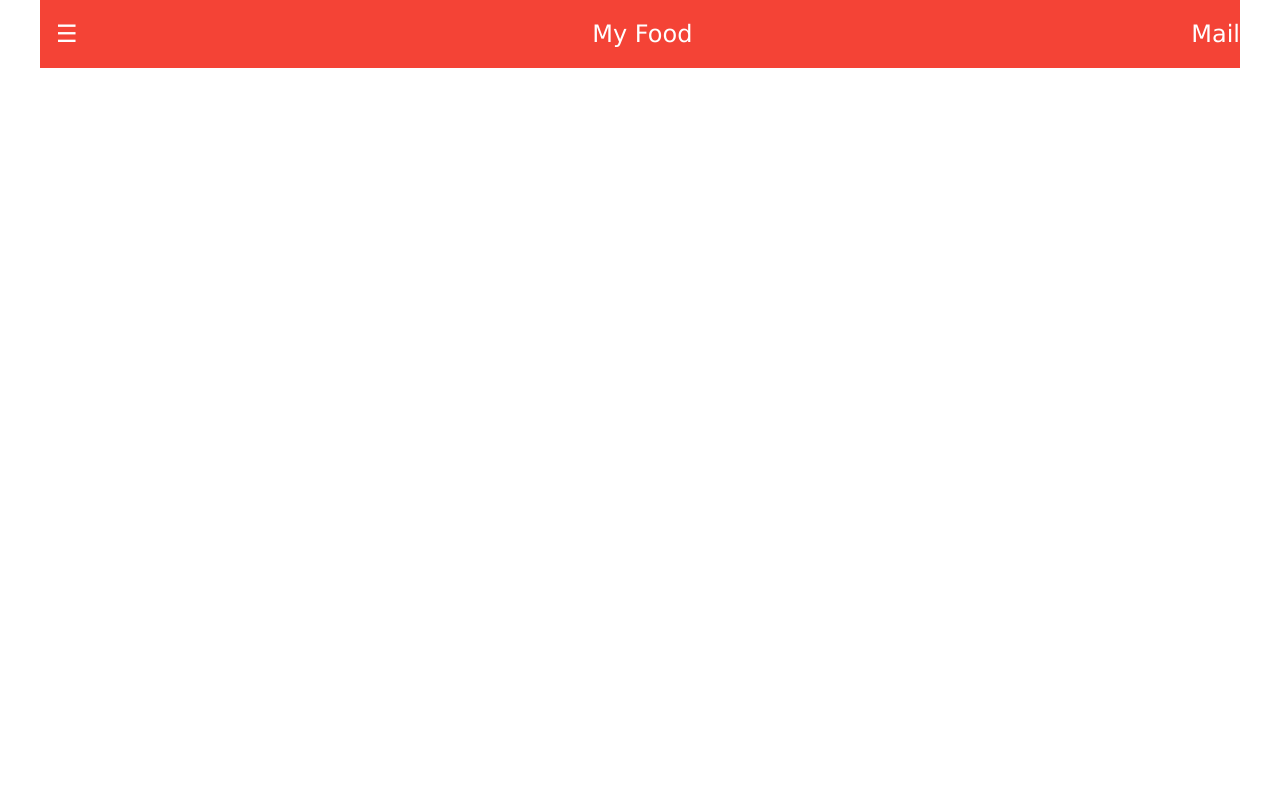
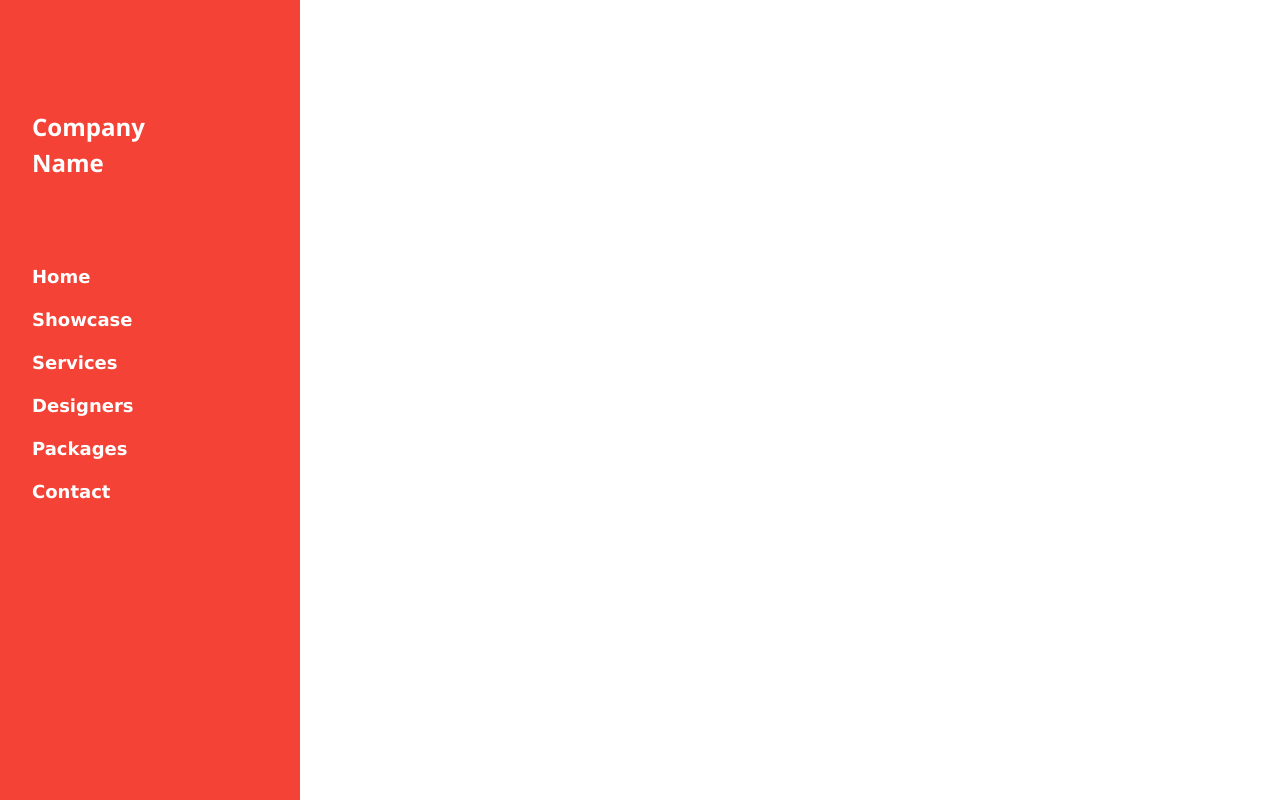
Before and after one commit to jatinvinkumar/SlideUpWebsite, a plain HTML site: page index.html in a window 1280 px wide. Drawn offline with nearby package versions, Linux system fonts and the light colour scheme.

Commit message:
Update index.html

```diff
--- a/index.html
+++ b/index.html
@@ -1,14 +1,27 @@
 <html>
 <link rel="stylesheet" href="https://www.w3schools.com/w3css/4/w3.css">
 <link rel="stylesheet" href="https://fonts.googleapis.com/css?family=Karma">
-<body>
-  <!-- Top menu -->
-<div class="w3-top">
-  <div class="w3-red w3-xlarge" style="max-width:1200px;margin:auto">
-    <div class="w3-button w3-padding-16 w3-left" onclick="w3_open()">☰</div>
-    <div class="w3-right w3-padding-16">Mail</div>
-    <div class="w3-center w3-padding-16">My Food</div>
+
+<!-- Sidebar/menu -->
+<nav class="w3-sidebar w3-red w3-collapse w3-top w3-large w3-padding" style="z-index:3;width:300px;font-weight:bold;" id="mySidebar"><br>
+  <a href="javascript:void(0)" onclick="w3_close()" class="w3-button w3-hide-large w3-display-topleft" style="width:100%;font-size:22px">Close Menu</a>
+  <div class="w3-container">
+    <h3 class="w3-padding-64"><b>Company<br>Name</b></h3>
   </div>
-</div>
-</body>
+  <div class="w3-bar-block">
+    <a href="#" onclick="w3_close()" class="w3-bar-item w3-button w3-hover-white">Home</a>
+    <a href="#showcase" onclick="w3_close()" class="w3-bar-item w3-button w3-hover-white">Showcase</a>
+    <a href="#services" onclick="w3_close()" class="w3-bar-item w3-button w3-hover-white">Services</a>
+    <a href="#designers" onclick="w3_close()" class="w3-bar-item w3-button w3-hover-white">Designers</a>
+    <a href="#packages" onclick="w3_close()" class="w3-bar-item w3-button w3-hover-white">Packages</a>
+    <a href="#contact" onclick="w3_close()" class="w3-bar-item w3-button w3-hover-white">Contact</a>
+  </div>
+</nav>
+
+<!-- Top menu on small screens -->
+<header class="w3-container w3-top w3-hide-large w3-red w3-xlarge w3-padding">
+  <a href="javascript:void(0)" class="w3-button w3-red w3-margin-right" onclick="w3_open()">☰</a>
+  <span>Company Name</span>
+</header>
+
 </html>
```
